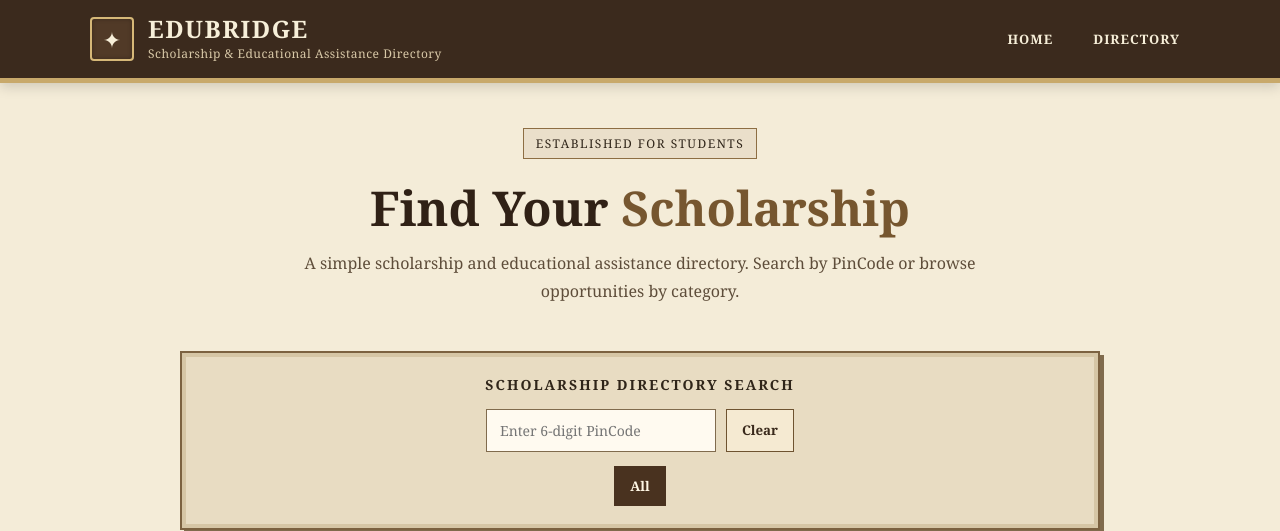
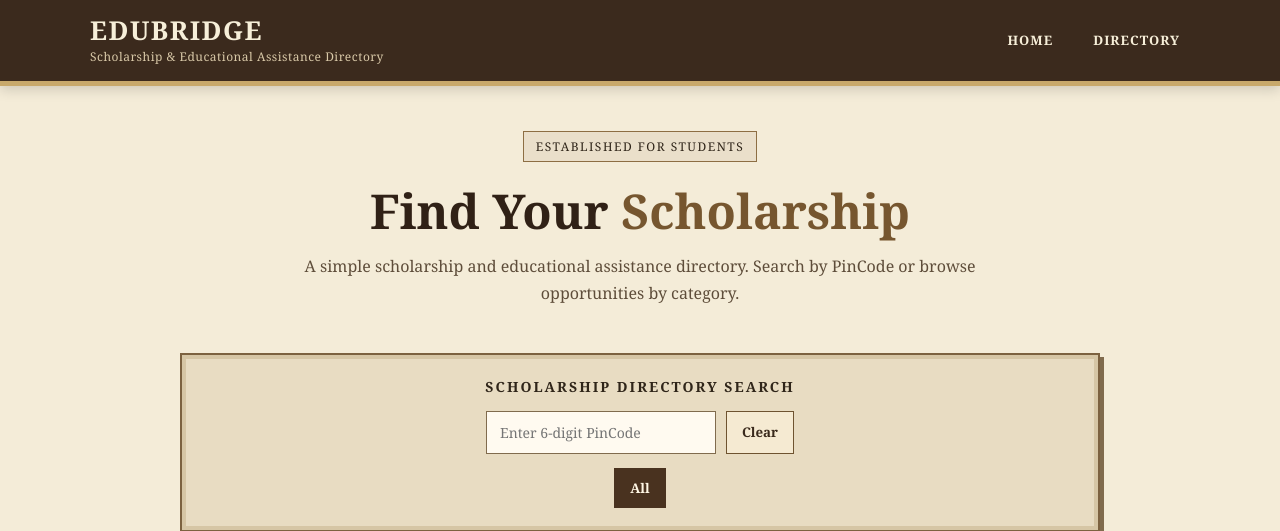
Before and after one commit to skirfanwakil/EduBridge, a Flask app: template templates/index.html in a window 1280 px wide. Shown: the top 531 px of the page. Run offline with Flask 3, Linux system fonts and the light colour scheme; the template is opened without the code that fills it, so the values that code supplies are empty.

Commit message:
Update index.html

```diff
--- a/templates/index.html
+++ b/templates/index.html
@@ -21,7 +21,7 @@
             margin: 0 auto;
         }
 
-        /* Improved Header Styles */
+        /* Improved Header Styles (Without Square Box) */
         header {
             background: #3b2a1d;
             color: #f7efd9;
@@ -43,25 +43,11 @@
         .brand {
             display: flex;
             align-items: center;
-            gap: 14px;
-        }
-
-        .brand-mark {
-            width: 44px;
-            height: 44px;
-            border: 2px solid #d6b878;
-            border-radius: 4px;
-            display: grid;
-            place-items: center;
-            font-size: 22px;
-            background: #513a27;
-            color: #f7efd9;
-            box-shadow: inset 0 0 4px rgba(0,0,0,0.3);
         }
 
         .brand h1 {
             margin: 0;
-            font-size: 24px;
+            font-size: 26px;
             letter-spacing: 1.5px;
             text-transform: uppercase;
             line-height: 1.1;
@@ -345,7 +331,6 @@
 <header>
     <div class="page header-inner">
         <div class="brand">
-            <div class="brand-mark">✦</div>
             <div>
                 <h1>EduBridge</h1>
                 <p>Scholarship & Educational Assistance Directory</p>
```
